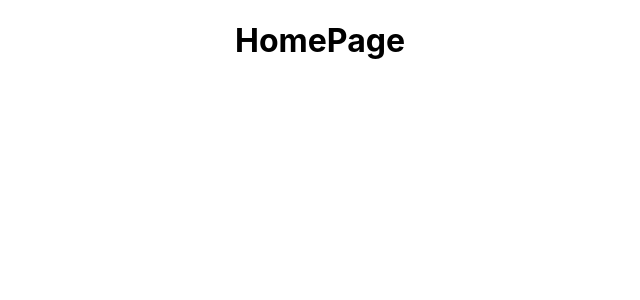
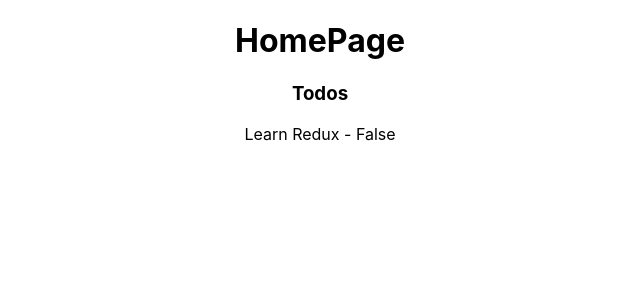
Before and after one commit to omkundu/Redux-Todo-App, a React (Create React App) app: page / in a window 1280 px wide. Shown: the top 300 px of the page, without its empty margins (320-960 px from the left). Built offline with nearby package versions, Linux system fonts and the light colour scheme; data requests are answered from the project's data file.

Commit message:
seventh-commit

```diff
--- a/package.json
+++ b/package.json
@@ -16,7 +16,7 @@
     "web-vitals": "^2.1.4"
   },
   "scripts": {
-    "server":"json-server --watch db.json --port 8080",
+    "server": "json-server --watch db.json --port 8080",
     "start": "react-scripts start",
     "build": "react-scripts build",
     "test": "react-scripts test",
--- a/src/Components/Todos.jsx
+++ b/src/Components/Todos.jsx
@@ -1,9 +1,41 @@
-import React from 'react'
+import React, { useEffect } from 'react'
+import axios from "axios"
+import { useDispatch, useSelector } from 'react-redux'
+import { getTaskFailure, getTaskRequest, getTaskSuccess } from '../Redux/action'
+const Todos = () => {
 
-const Todos = () => {
+    const dispatch=useDispatch()
+    const todos=useSelector((state)=>state.todos)
+
+    const getTask=()=>{
+
+        dispatch(getTaskRequest())
+            axios.get('http://localhost:8080/todos').then((r)=>{
+               dispatch(getTaskSuccess(r.data))
+              console.log(r.data)
+            }).catch(e=>{
+                // console.log(err)
+                dispatch(getTaskFailure(e))
+            });
+    };
+
+    console.log(todos)
+
+     useEffect(()=>{
+        getTask()
+    },[]);
+
+
   return (
     <div>
-
+      <h3>Todos</h3>
+      {
+        todos.length>0&&todos.map(item=>{
+            return <div key={item.id}>
+                {item.title} - {item.status?"True":"False"}
+            </div>
+        })
+      }
     </div>
   )
 }
--- a/src/index.js
+++ b/src/index.js
@@ -7,11 +7,11 @@
 import { Provider } from 'react-redux';
 const root = ReactDOM.createRoot(document.getElementById('root'));
 root.render(
-  <React.StrictMode>
+
     <Provider store={store}>
     <App />
     </Provider>
-  </React.StrictMode>
+
 );
 
 // If you want to start measuring performance in your app, pass a function
```
